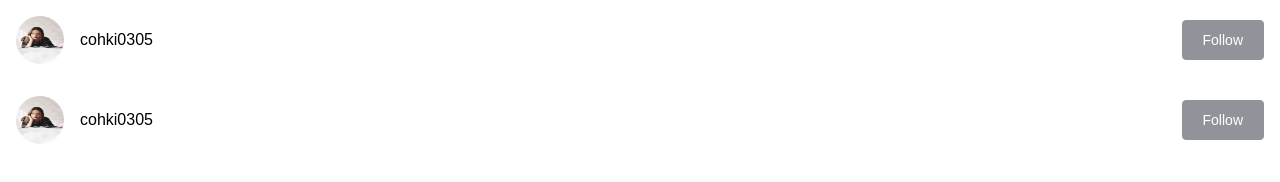
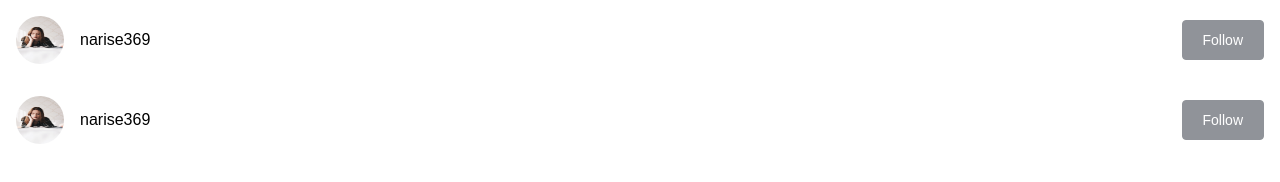
Before and after one commit to narise378/vue_instagram, a Nuxt app: page /users in a window 1280 px wide. Shown: the top 182 px of the page. Built offline with nearby package versions, Linux system fonts and the light colour scheme; no server answers.

Commit message:
orderByで投稿順を整理

```diff
--- a/components/Post.vue
+++ b/components/Post.vue
@@ -15,7 +15,7 @@
         <div class="actions my-2 ml-4 flex">
             <img v-if="beLiked" src='/images/heart_active.svg' @click="unlike" class="w-6 mr-3">
             <img v-else src='/images/heart.svg' @click="like" class="w-6 mr-3">
-            <p>0</p>
+            <p>{{ likeCount }}</p>
         </div>
         <div class="message mx-4 text-sm">
             <p>{{ post.text }}</p>
@@ -35,6 +35,7 @@ export default {
                 displayName: 'nari369',
                 photoURL: '/images/post0.jpg'
             },
+            likeCount: 0,
             beLiked: false
         }
     },
@@ -42,6 +43,11 @@ export default {
         // dbのposts配下に新しいコレクションlikesを作成し、いいねの情報を保存する
         this.likeRef = db.collection('posts').doc(this.post.id).collection('likes')
         this.checkLikeStatus()
+
+        // onSnapshotでコレクションで起こった変化を監視する
+        this.likeRef.onSnapshot((snap) => {
+            this.likeCount = snap.size // snap.sizeでそこに何件保存されているかを確認できる
+        })
     },
     methods: {
         async like () {
--- a/components/Posts.vue
+++ b/components/Posts.vue
@@ -112,7 +112,7 @@ export default {
     }
   },
   mounted () {
-    db.collection('posts').onSnapshot((snaphsot) => {
+    db.collection('posts').orderBy('createdAt').onSnapshot((snaphsot) => {
       snaphsot.docChanges().forEach((change) => {
         const doc = change.doc //ドキュメントの変更内容を取得
         if(change.type === 'added') { //追加、変更があった場合更新する
--- a/components/User.vue
+++ b/components/User.vue
@@ -5,7 +5,7 @@
        <a><img src="/images/post1.jpg" class="w-12 h-12 rounded-full"></a>
      </div>
      <div class="displayName vertical-middle">
-       <p>cohki0305</p>
+       <p>narise369</p>
      </div>
    </div>
    <div class="follow-btn vertical-middle">
--- a/pages/users/_id.vue
+++ b/pages/users/_id.vue
@@ -6,7 +6,7 @@
          <img src="/images/post1.jpg" class="w-12 h-12 rounded-full">
        </div>
        <div class="user-name vertical-middle">
-         <p>cohki0305</p>
+         <p>narise369</p>
        </div>
      </div>
      <button class="text-sm">ログアウト</button>
```
